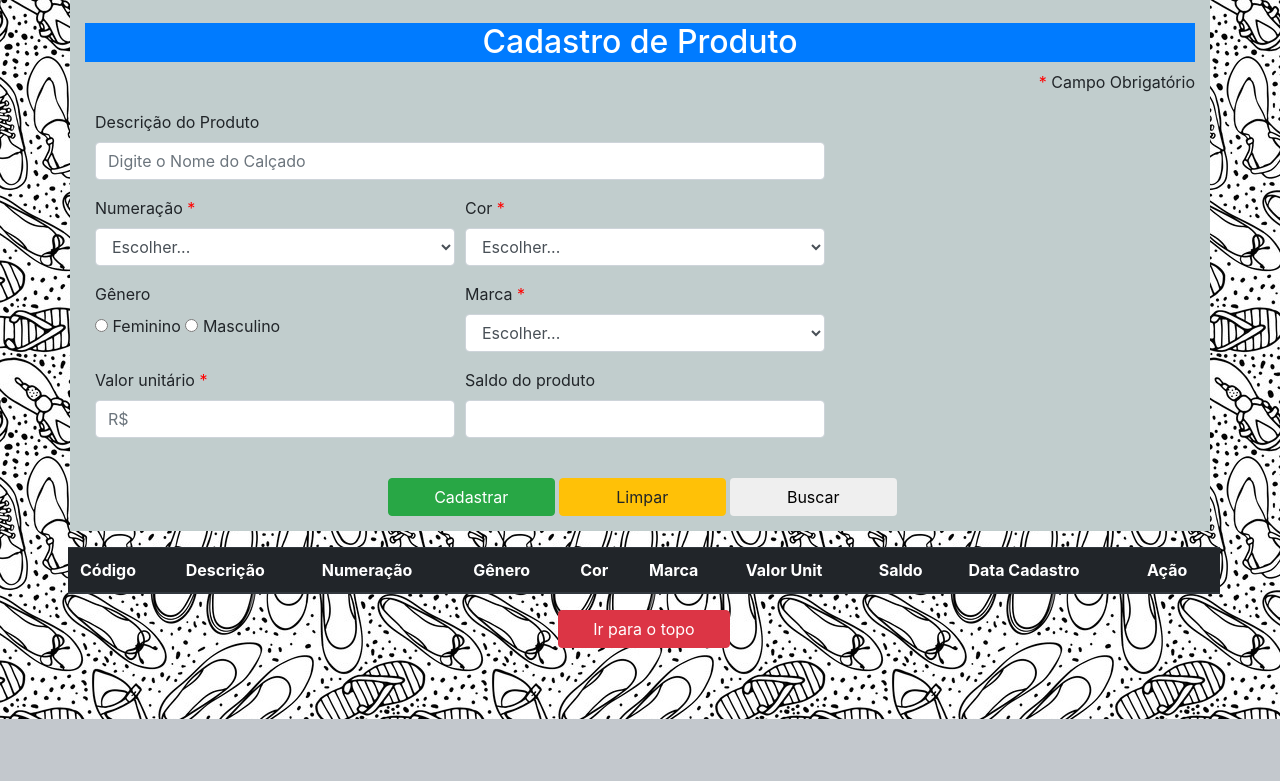
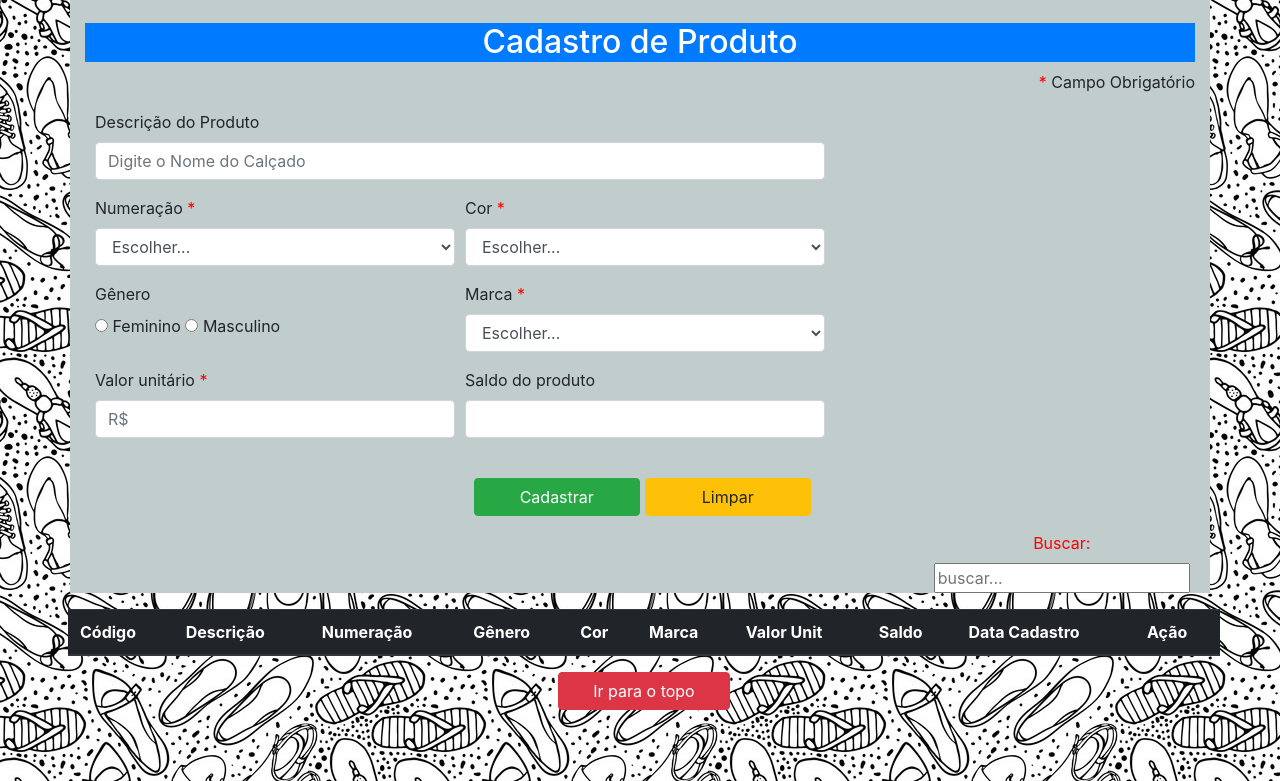
Before and after one commit to pwii-2019-1/spp, a PHP site: page /cadastroProduto.php in a window 1280 px wide. Shown: the part 162-943 px from the top of the page. Before the commit the page ends 881 px from the top, so only its background shows below. Run offline with PHP 8.4, Linux system fonts and the light colour scheme; data that the repository does not hold is empty; some libraries are stand-ins or nearby versions.

Commit message:
buscando prod na tabela

```diff
--- a/Class/produto.service.php
+++ b/Class/produto.service.php
@@ -24,7 +24,7 @@ class ProdutoService {
         $sttm->bindValue(':valor', $produto->__get('valorUnitario'));
 
         try {
-            $sttm->execute();
+            return $sttm->execute();
         } catch (PDOException $exc) {
             echo $exc->getTraceAsString();
         }
@@ -44,14 +44,13 @@ class ProdutoService {
         $sttm->bindValue(':saldo', $produto->__get('saldoProduto'));
         $sttm->bindValue(':valor', $produto->__get('valorUnitario'));
         try {
-
             $sttm->execute();
         } catch (PDOException $exc) {
             echo $exc->getTraceAsString();
         }
     }
 
-    public  function getProdutoByID($id) {
+    public function getProdutoByID($id) {
         $sql = "SELECT * FROM produto WHERE idproduto = :id";
 
         $sttm = $this->conexao->prepare($sql);
--- a/projetoTelas/cadastroProduto.php
+++ b/projetoTelas/cadastroProduto.php
@@ -155,7 +155,10 @@ $ps = new ProdutoService();
 
 
                                 <button id="limpar" name="Limpar" class="btn btn-warning" onclick="limpa_formulario()" type="reset">Limpar</button>
-                                <button id="Buscar" name="Buscar" class="btn btn-inverse">Buscar</button>
+                                <div id="search">
+                                    <label >Buscar: </label>
+                                    <input type="text" id="inputText" alt="lista-clientes" onkeyup="buscaTable()"  placeholder="buscar..." />
+                                </div>
                             </div>
                         </div></div>
                 </fieldset>
@@ -169,10 +172,10 @@ $ps = new ProdutoService();
 
         <div class="tabelaProdutos table-responsive" id="tabelaProdutos">
 
-            <table id="tabela"class="table table-dark  table-striped table-hover" >
+            <table id="tabela" class="table table-dark  table-striped table-hover" >
 
                 <thead>
-                    <tr>
+                    <tr class="tr">
                         <th scope="col">Código</th>
                         <th scope="col">Descrição</th>
                         <th scope="col">Numeração</th>
@@ -187,7 +190,7 @@ $ps = new ProdutoService();
                     </tr>
                 </thead>
 
-                <tbody>
+                <tbody id="tbody">
                     <?php foreach ($ps->populaTabela() as $key) { ?>
                         <tr>
                             <th scope="row"><?php echo $key['idproduto']; ?></th>
@@ -388,10 +391,15 @@ $ps = new ProdutoService();
         <!--                        MODAL-->
 
         <script src="js/estilo-produto.js"></script>
-
+        <script src="js/buscaEmTabela.js"
         <script src="js/bootstrap.min.js"></script>
+        <script type="text/javascript" src="http://code.jquery.com/jquery-1.9.1.min.js"></script>
         <script src="https://ajax.googleapis.com/ajax/libs/jquery/3.3.1/jquery.min.js"></script>
         <script src="https://cdnjs.cloudflare.com/ajax/libs/popper.js/1.14.3/umd/popper.min.js"></script>
         <script src="https://stackpath.bootstrapcdn.com/bootstrap/4.1.3/js/bootstrap.min.js"></script>
+        <script src="https://cdnjs.cloudflare.com/ajax/libs/jquery.quicksearch/2.3.1/jquery.quicksearch.js"></script>
+        <script src="https://code.jquery.com/jquery-3.1.1.js"></script>
+
+        </script>
     </body>
 </html>
--- a/projetoTelas/css/estilo-produto.css
+++ b/projetoTelas/css/estilo-produto.css
@@ -68,3 +68,8 @@ h11 {
 .form-row{
     margin-left: 5px;
 }
+
+#search {
+    margin-left: 76%;
+    color: #ff0000;
+}
--- /dev/null
+++ b/projetoTelas/js/buscaEmTabela.js
@@ -0,0 +1,20 @@
+function buscaTable() {
+    var input, filter, table, tr, td, i, txtValue;
+    input = document.getElementById("inputText");
+    filter = input.value.toUpperCase();
+    table = document.getElementById("tabela");
+    tr = table.getElementsByTagName("tr");
+    // Loop through all table rows, and hide those who don't match the search query
+    for (i = 0; i < tr.length; i++) {
+        td = tr[i].getElementsByTagName("td")[0];
+        if (td) {
+            txtValue = td.textContent || td.innerText;
+            if (txtValue.toUpperCase().indexOf(filter) > -1) {
+                tr[i].style.display = "";
+            } else {
+                tr[i].style.display = "none";
+            }
+
+        }
+    }
+}
```
